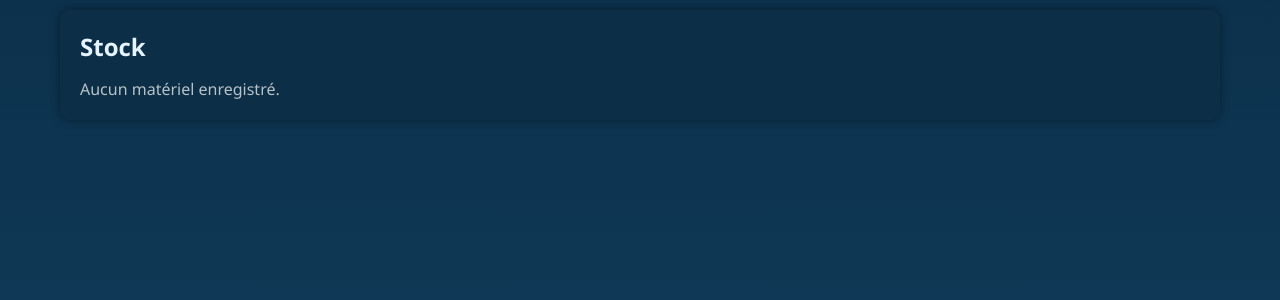
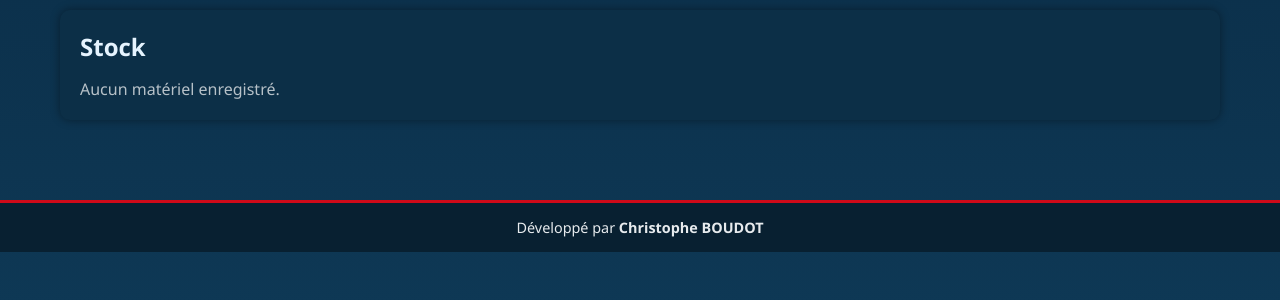
Before and after one commit to Tof55260/materiel-nautique-sdis55, a Flask app: page /accueil in a window 1280 px wide. Shown: the part 317-617 px from the top of the page. Run offline with Flask 3, Linux system fonts and the light colour scheme; the visitor is signed in with stand-in values (Sample User, id 1).

Commit message:
Update index.html

```diff
--- a/templates/index.html
+++ b/templates/index.html
@@ -86,6 +86,9 @@
   </section>
 
 </main>
+<footer class="footer">
+  Développé par <strong>Christophe BOUDOT</strong>
+</footer>
 
 </body>
 </html>
```
